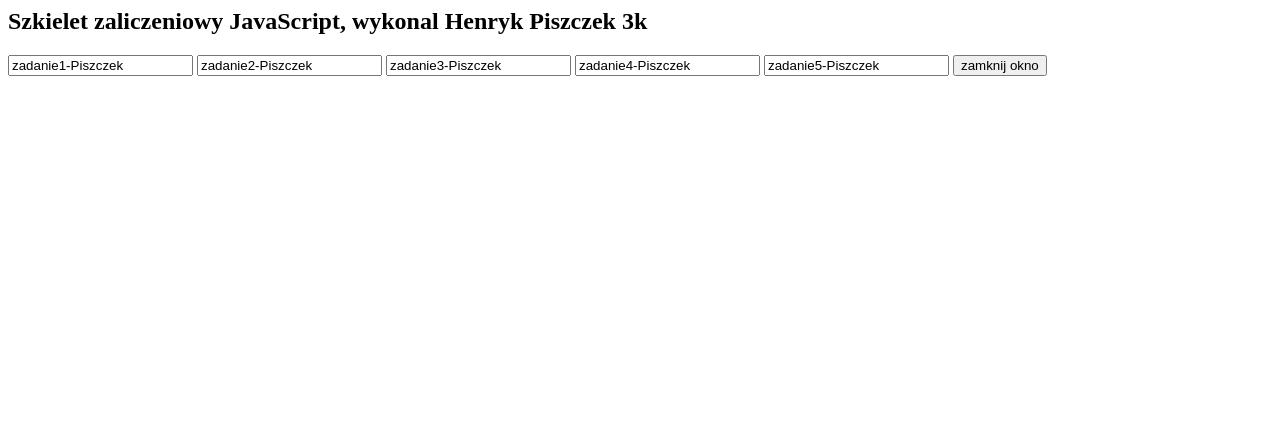
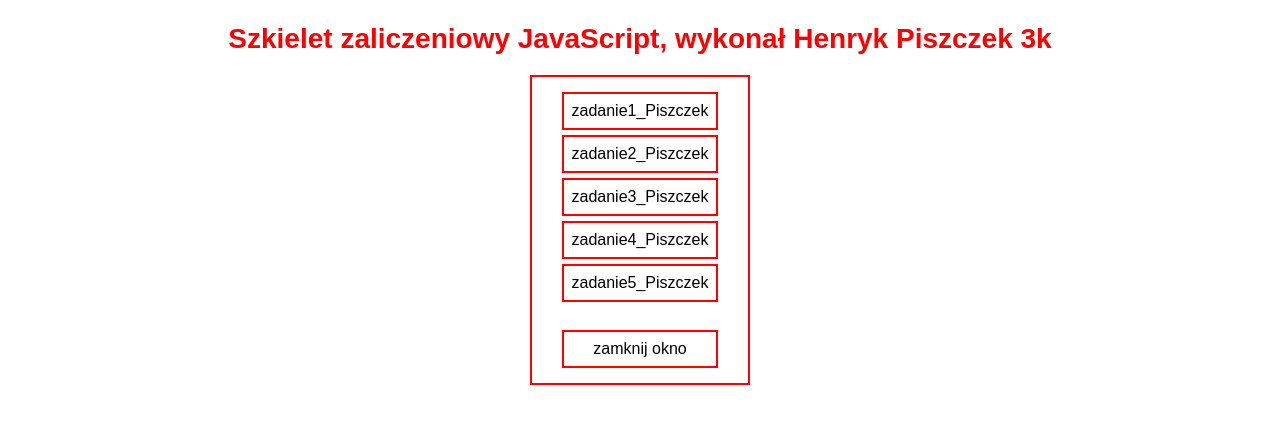
Before and after one commit to Heniekkk1234/Piszczek-3k2, a plain HTML site: page index.html in a window 1280 px wide. Drawn offline with Linux system fonts and the light colour scheme.

Commit message:
Update index.html

```diff
--- a/index.html
+++ b/index.html
@@ -1,43 +1,77 @@
-<html>
+<!DOCTYPE html>
+<html lang="pl">
 <head>
- <title> Piszczek 3k</title>
-<h2>Szkielet zaliczeniowy JavaScript, wykonal Henryk Piszczek 3k</h2>
- <script language="JavaScript">
- function WinOpen_z1()
-{
+  <meta charset="UTF-8">
+  <title>Piszczek 3k</title>
+  <style>
+    body {
+      font-family: Arial, sans-serif;
+      background-color: #fff;
+      text-align: center;
+    }
+    h2 {
+      color: red;
+      font-size: 28px;
+      margin-bottom: 20px;
+    }
+    form {
+      display: inline-block;
+      text-align: left;
+      border: 2px solid red;
+      padding: 10px 30px;
+    }
+    input[type="button"], input[type="button_z1"], input[type="button_z2"], input[type="button_z3"], input[type="button_z4"], input[type="button_z5"] {
+      display: block;
+      width: 100%;
+      margin: 5px 0;
+      padding: 8px;
+      border: 2px solid red;
+      color: black;
+      background-color: white;
+      font-size: 16px;
+      cursor: pointer;
+    }
+    input[type="button"]:hover {
+      background-color: #ffe5e5;
+    }
+  </style>
+
+  <script>
+    function WinOpen_z1() {
       window.open("z1.html","okienko_z1","toolbar=no,directories=no,menubar=no,height=380,width=160,top=200,left=200");
     }
- function WinOpen_z2()
-{
+    function WinOpen_z2() {
       window.open("z2.html","okienko_z2","toolbar=no,directories=no,menubar=no,height=380,width=160,top=200,left=200");
     }
- function WinOpen_z3()
- {
+    function WinOpen_z3() {
       window.open("z3.html","okienko_z3","toolbar=no,directories=no,menubar=no,height=380,width=160,top=200,left=400");
     }
- function WinOpen_z4()
-{
+    function WinOpen_z4() {
       window.open("z4.html","okienko_z4","toolbar=no,directories=no,menubar=no,height=380,width=160,top=200,left=400");
     }
- function WinOpen_z5()
- {
+    function WinOpen_z5() {
       window.open("z5.html","okienko_z5","toolbar=no,directories=no,menubar=no,height=380,width=1000,top=200,left=100");
     }
-
-function okno_zamknij()
- {
- window.close()
+   function WinOpen_z6() {
+      window.open("z6.html","okienko_z6","toolbar=no,directories=no,menubar=no,height=380,width=500,top=200,left=400");
+    }
+    function okno_zamknij() {
+      window.close();
     }
   </script>
 </head>
+
 <body>
+  <h2>Szkielet zaliczeniowy JavaScript, wykonał Henryk Piszczek 3k</h2>
+
   <form>
-<input type="button_z1" name="zadanie1" value="zadanie1-Piszczek" onclick="WinOpen_z1(' ')">
-<input type="button_z2" name="zadanie2" value="zadanie2-Piszczek" onclick="WinOpen_z2(' ')">
- <input type="button_z3" name="zadanie3" value="zadanie3-Piszczek" onclick="WinOpen_z3(' ')">
- <input type="button_z4" name="zadanie4" value="zadanie4-Piszczek" onclick="WinOpen_z4(' ')">
-<input type="button_z5" name="zadanie5" value="zadanie5-Piszczek" onclick="WinOpen_z5(' ')">
- <input type="button" value="zamknij okno" onclick="okno_zamknij()"/>
+    <input type="button" name="zadanie1" value="zadanie1_Piszczek" onclick="WinOpen_z1()">
+    <input type="button" name="zadanie2" value="zadanie2_Piszczek" onclick="WinOpen_z2()">
+    <input type="button" name="zadanie3" value="zadanie3_Piszczek" onclick="WinOpen_z3()">
+    <input type="button" name="zadanie4" value="zadanie4_Piszczek" onclick="WinOpen_z4()">
+    <input type="button" name="zadanie5" value="zadanie5_Piszczek" onclick="WinOpen_z5()">
+    <br>
+    <input type="button" value="zamknij okno" onclick="okno_zamknij()">
   </form>
 </body>
 </html>
```
Lines whose indentation alone changed are shown as unchanged.
